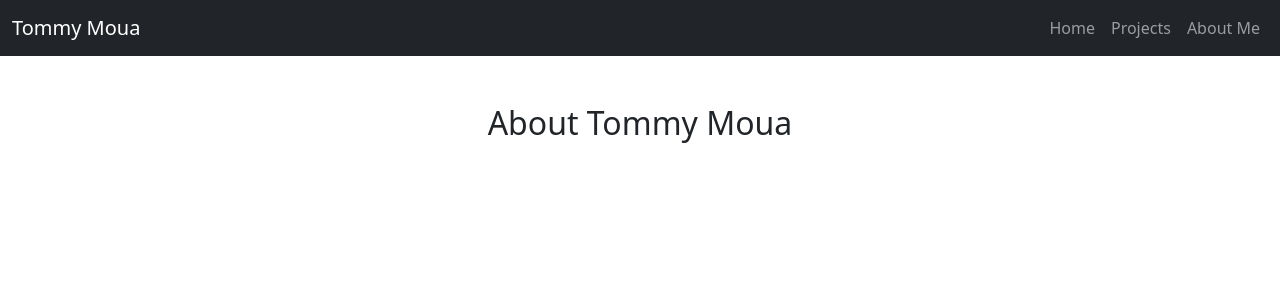
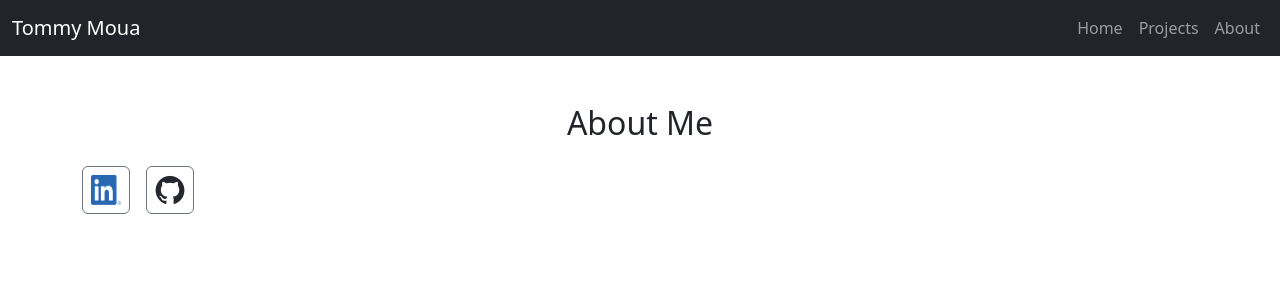
Before and after one commit to tmoua96/portfolio-website, a Django app: page /about/ in a window 1280 px wide. Shown: the top 300 px of the page. Run offline with Django 5.2, Linux system fonts and the light colour scheme.

Commit message:
Added extra info and links about myself to pages. Removed hardcoded Django secret key.

```diff
--- a/portfolio/main/templates/about.html
+++ b/portfolio/main/templates/about.html
@@ -10,7 +10,21 @@ About Page
 {% endblock extrahead %}
 
 {% block content %}
-<h2>About Tommy Moua</h2>
+<h2 class="mb-4">About Me</h2>
 
+<div class="d-flex gap-3">
+    <a href="https://www.linkedin.com/in/tommy-moua-5899b4141/"
+    target="_blank"
+    class="btn btn-outline-secondary p-2">
+        <img src="{% static 'images/LinkedIn-Logos/LI-In-Bug.png' %}" alt="LinkedIn Profile" class="img-fluid" style="width: 30px; height: 30px;">
+    </a>
+    <a href="https://github.com/tmoua96"
+    target="_blank"
+    class="btn btn-outline-secondary p-2">
+        <img src="{% static 'images/Github-Logos/github-mark.png' %}" alt="GitHub Profile" class="img-fluid" style="width: 30px; height: 30px;">
+    </a>
+</div>
+{% endblock content %}
 
-{% endblock content %}
+{% block extra_js %}
+{% endblock extra_js %}
--- a/portfolio/main/templates/base.html
+++ b/portfolio/main/templates/base.html
@@ -54,7 +54,7 @@
                 <a class="nav-link" href="/projects">Projects</a>
               </li>
               <li class="nav-item">
-                <a class="nav-link" href="/about">About Me</a>
+                <a class="nav-link" href="/about">About</a>
               </li>
             </ul>
           </div>
```
Also changed, not shown: portfolio/main/templates/home.html (+10 -0 lines), portfolio/portfolio/settings.py (+6 -1 lines), portfolio/db.sqlite3, portfolio/main/migrations/0002_testmodel.py (added), portfolio/main/migrations/0003_delete_testmodel.py (added), portfolio/main/models.py (line endings or trailing spaces), portfolio/main/static/images/Github-Logos/github-mark-white.png (added), portfolio/main/static/images/Github-Logos/github-mark.png (added), portfolio/main/static/images/LinkedIn-Logos/LI-In-Bug.png (added), portfolio/main/static/images/LinkedIn-Logos/LI-Logo.png (added).
